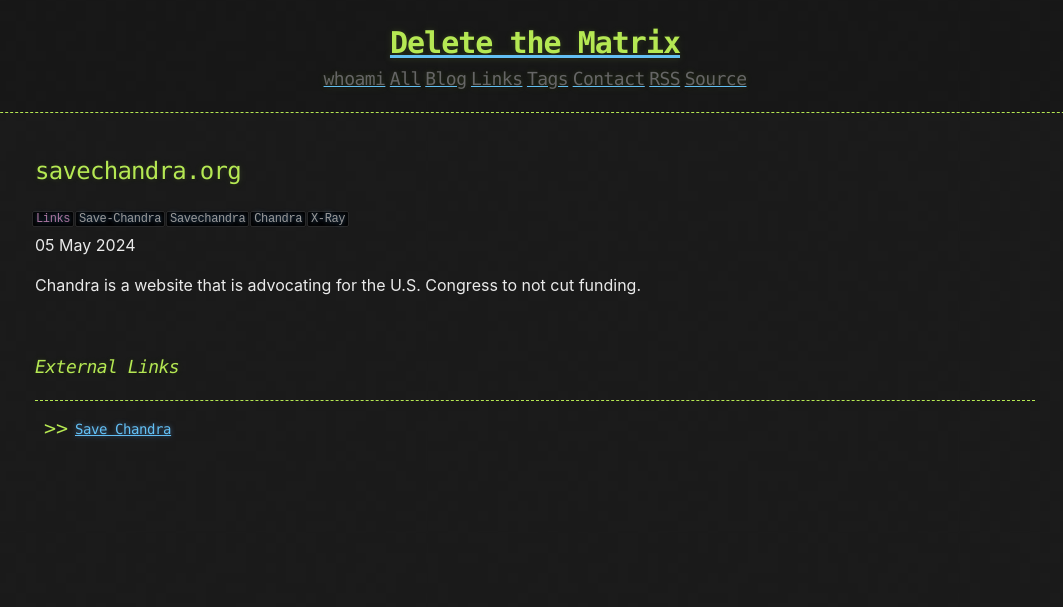
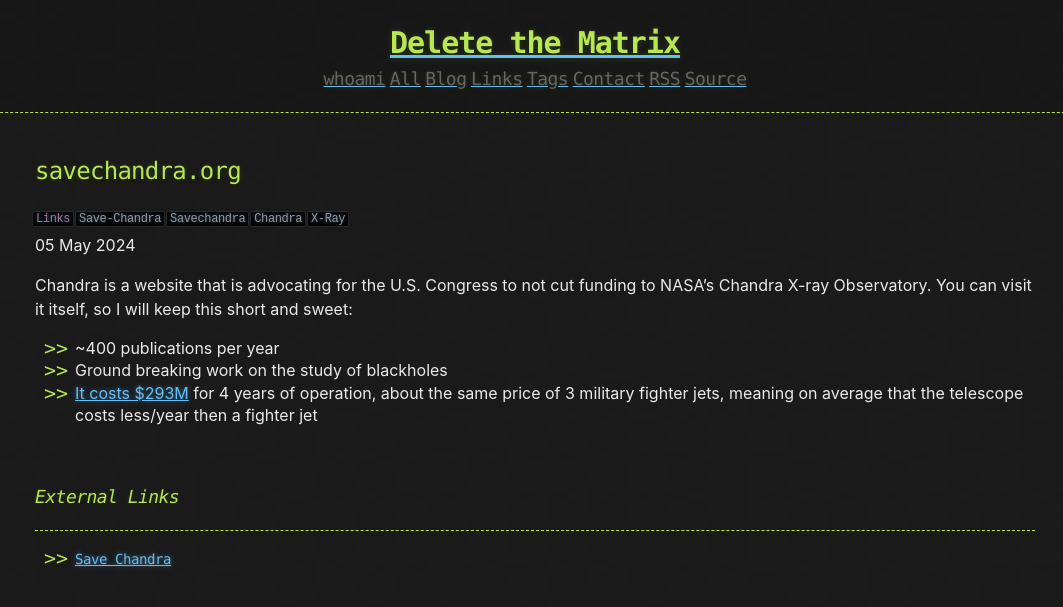
Before and after one commit to CamoCatX/camocatx.github.io, a Jekyll site: the page built from links/_posts/2024-05-05-savechandra.md, in a window 1280 px wide. Shown: the top 607 px of the page, without its empty margins (105-1168 px from the left). Built offline with Jekyll 4.4.1, drawn with Linux system fonts in a browser that asks for light colours.

Commit message:
Update 2024-05-05-savechandra.md

```diff
--- a/links/_posts/2024-05-05-savechandra.md
+++ b/links/_posts/2024-05-05-savechandra.md
@@ -3,7 +3,10 @@ title: "savechandra.org"
 published: true
 tags: [save-chandra, savechandra, chandra, X-ray]
 ---
-Chandra is a website that is advocating for the U.S. Congress to not cut funding.
+Chandra is a website that is advocating for the U.S. Congress to not cut funding to NASA’s Chandra X-ray Observatory. You can visit it itself, so I will keep this short and sweet:
+*   ~400 publications per year
+*   Ground breaking work on the study of blackholes
+*   [It costs $293M](https://chandra.harvard.edu/resources/faq/chandra/chandra-8.html) for 4 years of operation, about the same price of 3 military fighter jets, meaning on average that the telescope costs less/year then a fighter jet
 
 <br>
 ### _External Links_
```
